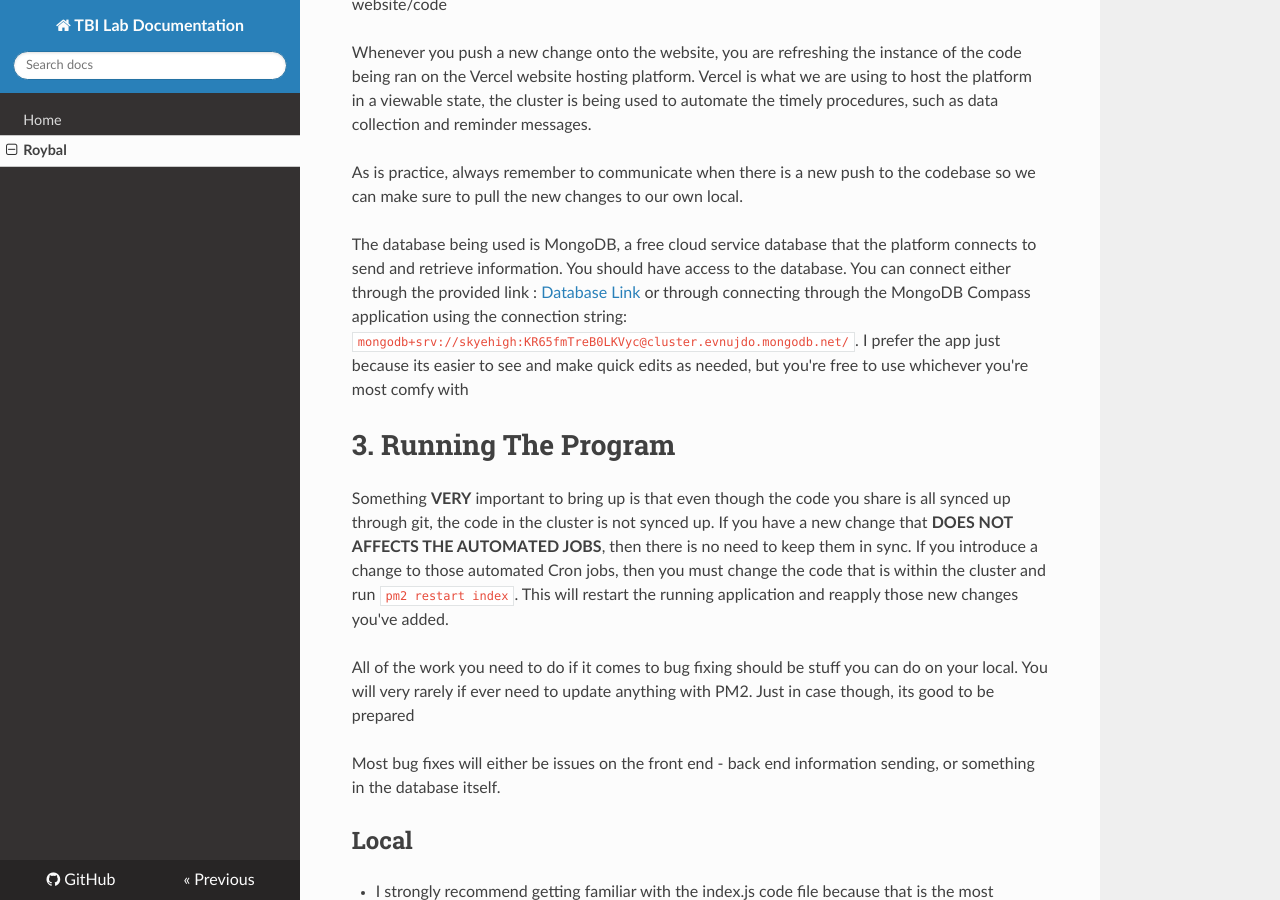
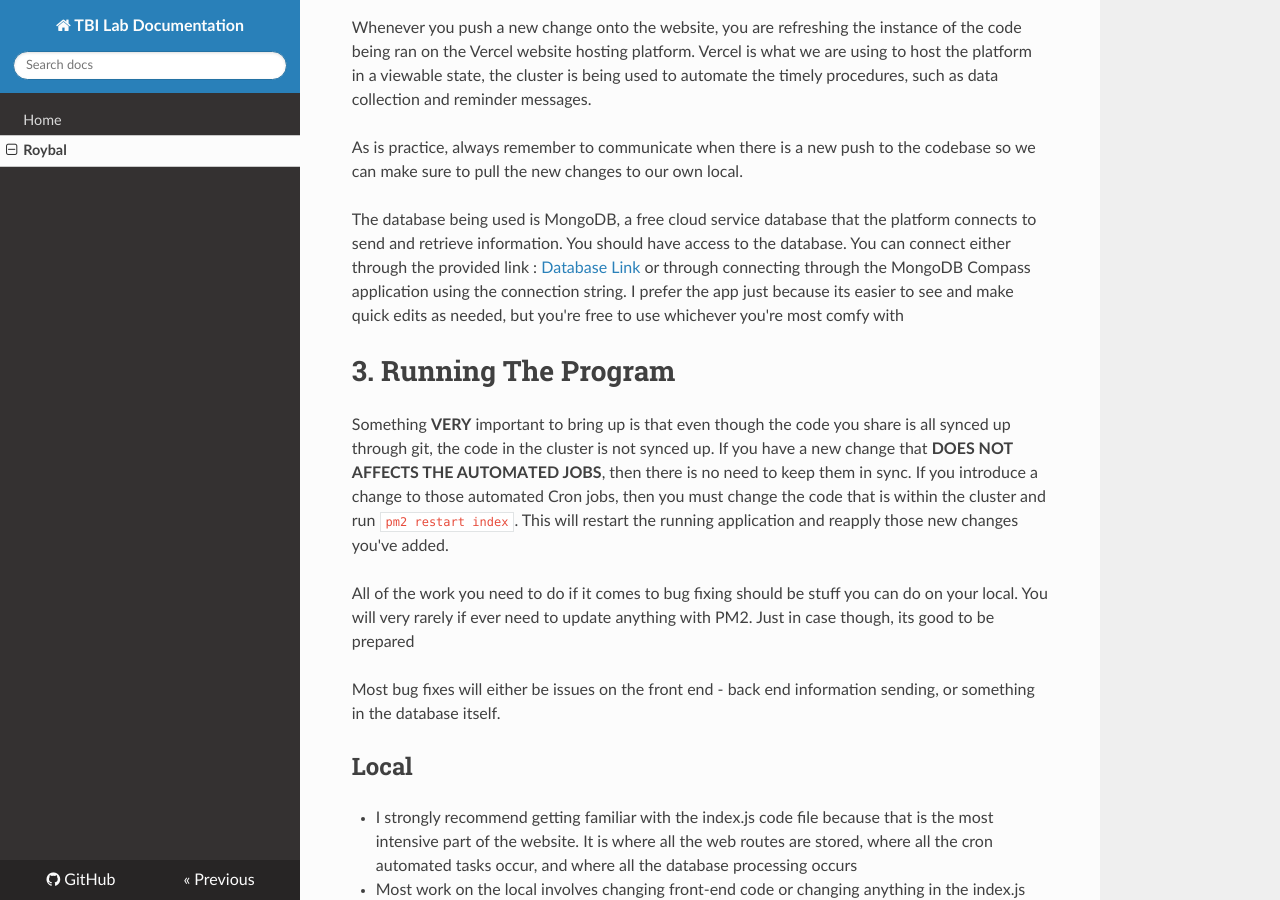
Before and after one commit to cnelabneu/tbi-docs, an MkDocs documentation site: the page built from docs/roybal.md, in a window 1280 px wide and 900 px high, scrolled down 2158 px. Built offline with MkDocs 1.6.1, drawn with Linux system fonts in a browser that asks for light colours; nearby versions of some CDN libraries; some of the changed text lies outside the part shown.

Commit message:
two pages

```diff
--- a/docs/roybal.md
+++ b/docs/roybal.md
@@ -28,7 +28,7 @@
 3. MongoDB Compass:
     1. You could use the web browser too if that works out for you, I prefer the application itself
     2. [From this Link](https://cloud.mongodb.com/v2/6487b3420908a04e759c5fe5#/clusters) you can access the collections (tables of data) through clicking on "Browse Collections".
-    3. If you chose to use the application Compass, the correct connection string is this: `mongodb+srv://skyehigh:KR65fmTreB0LKVyc@cluster.evnujdo.mongodb.net/`
+    3. If you chose to use the application Compass, use the correct connection string
     4. If anything looks incorrect, you'll be tasked with fixing it. Usually someone will bring it up to you first. If you need any help figuring out how to fix something then let me know
 
 ## Cluster Installation
@@ -65,7 +65,7 @@
 
 As is practice, always remember to communicate when there is a new push to the codebase so we can make sure to pull the new changes to our own local.
 
-The database being used is MongoDB, a free cloud service database that the platform connects to send and retrieve information. You should have access to the database. You can connect either through the provided link : [Database Link](https://cloud.mongodb.com/v2/6487b3420908a04e759c5fe5#/clusters) or through connecting through the MongoDB Compass application using the connection string: `mongodb+srv://skyehigh:KR65fmTreB0LKVyc@cluster.evnujdo.mongodb.net/`. I prefer the app just because its easier to see and make quick edits as needed, but you're free to use whichever you're most comfy with
+The database being used is MongoDB, a free cloud service database that the platform connects to send and retrieve information. You should have access to the database. You can connect either through the provided link : [Database Link](https://cloud.mongodb.com/v2/6487b3420908a04e759c5fe5#/clusters) or through connecting through the MongoDB Compass application using the connection string. I prefer the app just because its easier to see and make quick edits as needed, but you're free to use whichever you're most comfy with
 
 
 # 3. Running The Program
```
Also changed, not shown: site/index.html, site/roybal/index.html, site/search/search_index.json.
